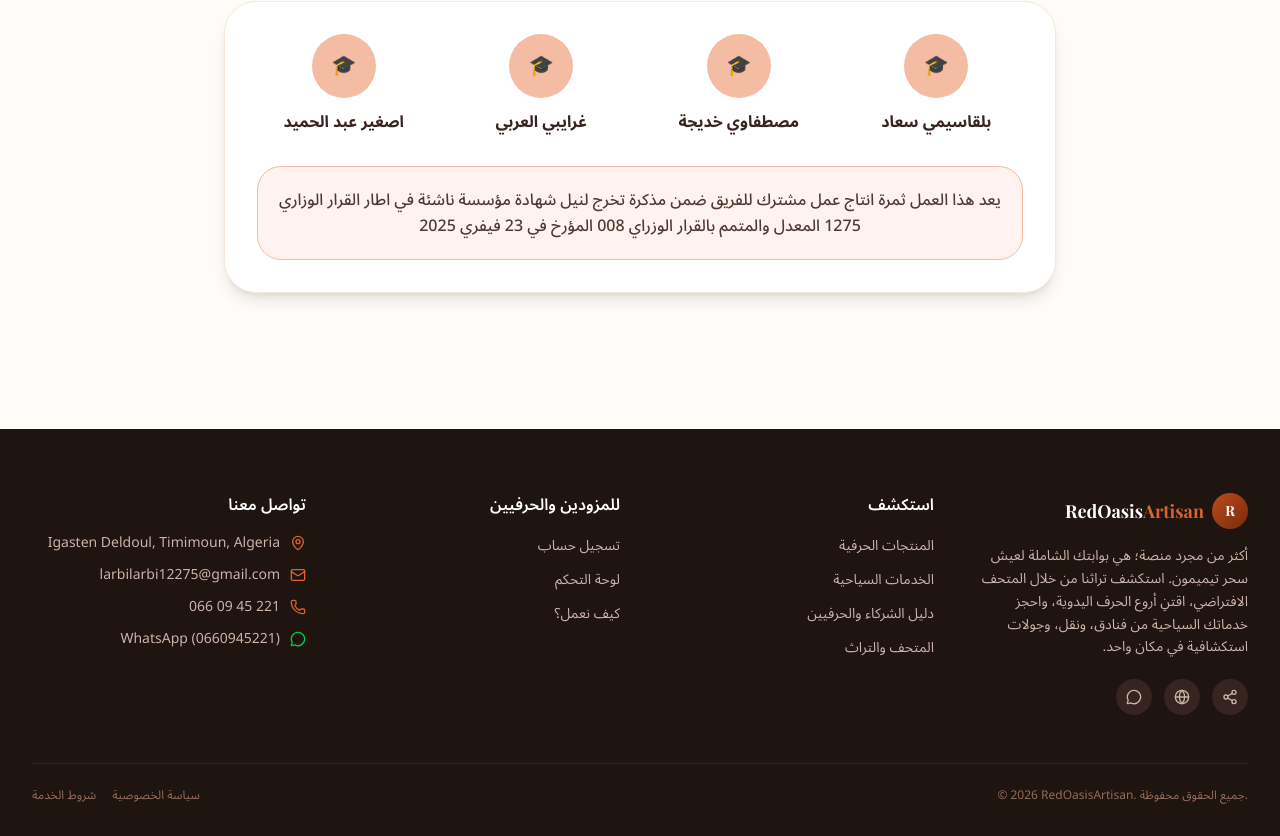
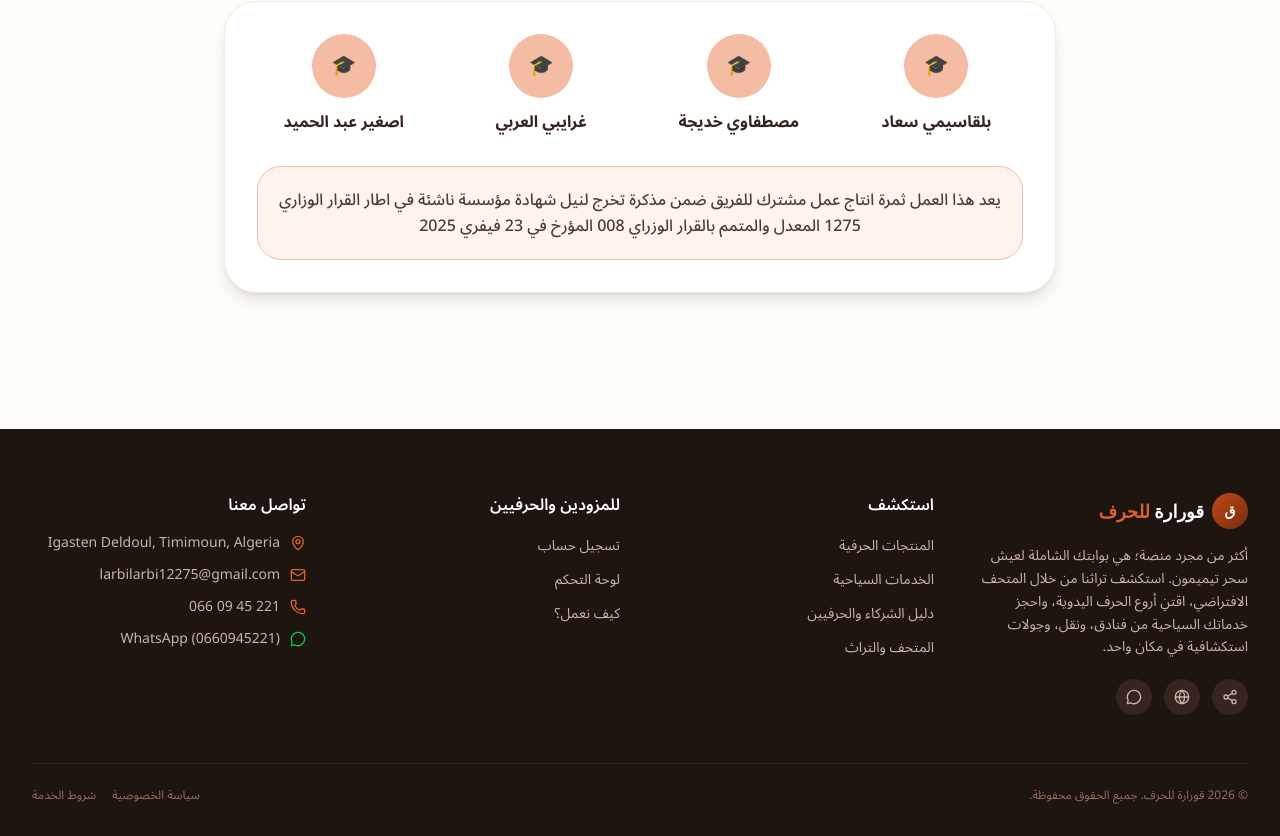
Before and after one commit to oasisredstore/ors, a Next.js app: page /ar/about in a window 1280 px wide. Shown: the part 3361-4197 px from the top of the page. Built offline with nearby package versions, Linux system fonts and the light colour scheme; no server answers; the database is empty; a web font is replaced by a local one.

Commit message:
chore: rebrand all UI to Gourara Crafts

```diff
--- a/messages/ar.json
+++ b/messages/ar.json
@@ -40,7 +40,7 @@
       "viewAll": "عرض جميع الحرفيين"
     },
     "why": {
-      "title": "لماذا ريد أوزيس أرتيزان؟",
+      "title": "لماذا قورارة للحرف؟",
       "authentic": {
         "title": "100% أصيل",
         "desc": "كل منتج مصنوع يدوياً من قبل حرفيين محليين موثقين من تيميمون"
@@ -62,7 +62,7 @@
       "title": "قصتنا",
       "subtitle": "من قلب الصحراء الجزائرية",
       "p1": "تيميمون، جوهرة الصحراء الجزائرية، تحتضن منذ آلاف السنين حرفيين موهوبين ينسجون قصص التراث في كل إبداع يصنعونه.",
-      "p2": "ريد أوزيس أرتيزان وُلد من شغف بالحفاظ على هذا الإرث الثمين وتقديمه للعالم. نحن نجمع بين الأصالة والحداثة لنعرض أجمل ما أبدعته أيدي حرفيي الصحراء.",
+      "p2": "قورارة للحرف وُلدت من شغف بالحفاظ على هذا الإرث الثمين وتقديمه للعالم. نحن نجمع بين الأصالة والحداثة لنعرض أجمل ما أبدعته أيدي حرفيي الصحراء.",
       "p3": "كل منتج في معرضنا هو قطعة فنية فريدة، تجسّد مهارة الحرفي وعمق ثقافة الصحراء الجزائرية."
     }
   },
--- a/messages/en.json
+++ b/messages/en.json
@@ -40,7 +40,7 @@
       "viewAll": "View All Artisans"
     },
     "why": {
-      "title": "Why RedOasisArtisan?",
+      "title": "Why Gourara Crafts?",
       "authentic": {
         "title": "100% Authentic",
         "desc": "Every product is handmade by verified local artisans from Timimoun"
@@ -62,7 +62,7 @@
       "title": "Our Story",
       "subtitle": "From the heart of the Algerian Sahara",
       "p1": "Timimoun, the jewel of the Algerian Sahara, has for thousands of years been home to talented artisans who weave stories of heritage into every creation.",
-      "p2": "RedOasisArtisan was born from a passion for preserving this precious legacy and presenting it to the world. We bridge authenticity and modernity to showcase the finest creations of Saharan craftspeople.",
+      "p2": "Gourara Crafts was born from a passion for preserving this precious legacy and presenting it to the world. We bridge authenticity and modernity to showcase the finest creations of Saharan craftspeople.",
       "p3": "Every product in our gallery is a unique work of art, embodying the artisan's skill and the depth of Algerian Saharan culture."
     }
   },
--- a/src/actions/auth.actions.ts
+++ b/src/actions/auth.actions.ts
@@ -211,7 +211,7 @@ export async function artisanRegisterAction(formData: FormData) {
   // Automated Subscription Fee Message
   const adminUser = await prisma.user.findFirst({ where: { role: "ADMIN" } });
   if (adminUser && user.artisan) {
-    const subFeeMsg = `مرحباً بك في منصة RedOasisArtisan! يرجى دفع حقوق الاشتراك الرمزية لتفعيل حسابك والاستفادة من كافة الخدمات.\n\nWelcome to RedOasisArtisan! Please pay the symbolic subscription fee to activate your account and benefit from all services.`;
+    const subFeeMsg = `مرحباً بك في منصة قورارة للحرف! يرجى دفع حقوق الاشتراك الرمزية لتفعيل حسابك والاستفادة من كافة الخدمات.\n\nWelcome to Gourara Crafts! Please pay the symbolic subscription fee to activate your account and benefit from all services.`;
     await prisma.conversation.create({
       data: {
         touristId: adminUser.id,
@@ -325,7 +325,7 @@ export async function providerRegisterAction(formData: FormData) {
   // Automated Subscription Fee Message
   const adminUser = await prisma.user.findFirst({ where: { role: "ADMIN" } });
   if (adminUser && user.serviceProvider) {
-    const subFeeMsg = `مرحباً بك في منصة RedOasisArtisan! يرجى دفع حقوق الاشتراك الرمزية لتفعيل حسابك والاستفادة من كافة الخدمات.\n\nWelcome to RedOasisArtisan! Please pay the symbolic subscription fee to activate your account and benefit from all services.`;
+    const subFeeMsg = `مرحباً بك في منصة قورارة للحرف! يرجى دفع حقوق الاشتراك الرمزية لتفعيل حسابك والاستفادة من كافة الخدمات.\n\nWelcome to Gourara Crafts! Please pay the symbolic subscription fee to activate your account and benefit from all services.`;
     await prisma.conversation.create({
       data: {
         touristId: adminUser.id,
--- a/src/app/[locale]/artisans/[slug]/page.tsx
+++ b/src/app/[locale]/artisans/[slug]/page.tsx
@@ -18,7 +18,7 @@ export async function generateMetadata({ params }: ArtisanProfilePageProps) {
   const artisan = await prisma.artisan.findUnique({ where: { slug } });
   if (!artisan) return { title: "Artisan Not Found" };
   return {
-    title: `${artisan.shopName} — RedOasisArtisan`,
+    title: `${artisan.shopName} — قورارة للحرف`,
     description: artisan.bio || `Shop handmade crafts from ${artisan.shopName}`,
   };
 }
--- a/src/app/[locale]/artisans/page.tsx
+++ b/src/app/[locale]/artisans/page.tsx
@@ -15,7 +15,7 @@ interface ArtisansPageProps {
 export async function generateMetadata({ params }: ArtisansPageProps) {
   const { locale } = await params;
   return {
-    title: locale === "ar" ? "شركاؤنا — ريد أوزيس أرتيزان" : "Our Partners — RedOasisArtisan",
+    title: locale === "ar" ? "شركاؤنا — قورارة للحرف" : "Our Partners — Gourara Crafts",
     description: "Meet the talented local partners from Timimoun, including artisans, guides, and tourism agencies.",
   };
 }
--- a/src/app/[locale]/auth/login/page.tsx
+++ b/src/app/[locale]/auth/login/page.tsx
@@ -53,12 +53,12 @@ export default function LoginPage() {
           {/* Logo */}
           <div className="text-center mb-8">
             <div className="w-14 h-14 rounded-full bg-gradient-to-br from-sand-500 to-clay-700 flex items-center justify-center mx-auto mb-3 shadow-lg">
-              <span className="text-white font-display font-bold text-xl">R</span>
+              <span className="text-white font-display font-bold text-xl">ق</span>
             </div>
             <h1 className="font-display text-2xl font-bold text-clay-800">
               {t("login")}
             </h1>
-            <p className="text-sm text-clay-400 mt-1">RedOasisArtisan</p>
+            <p className="text-sm text-clay-400 mt-1">{locale === 'ar' ? 'قورارة للحرف' : 'Gourara Crafts'}</p>
           </div>
 
           {error && (
--- a/src/app/[locale]/layout.tsx
+++ b/src/app/[locale]/layout.tsx
@@ -37,8 +37,8 @@ const notoArabic = Noto_Sans_Arabic({
 export const metadata: Metadata = {
   manifest: "/manifest.json",
   title: {
-    default: "RedOasisArtisan — Authentic Saharan Handmade Crafts",
-    template: "%s | RedOasisArtisan",
+    default: "قورارة للحرف — Gourara Crafts | Authentic Saharan Handmade",
+    template: "%s | قورارة للحرف",
   },
   description:
     "Discover handcrafted treasures from Timimoun and the Algerian Sahara. Premium authentic pottery, textiles, palm crafts and traditional artisan works.",
@@ -53,7 +53,7 @@ export const metadata: Metadata = {
   ],
   openGraph: {
     type: "website",
-    siteName: "RedOasisArtisan",
+    siteName: "قورارة للحرف — Gourara Crafts",
     // C10 FIX: locale is now set per-page in generateMetadata where the
     // locale param is available. This static fallback covers the root layout.
     locale: "en_US",
--- a/src/app/[locale]/products/page.tsx
+++ b/src/app/[locale]/products/page.tsx
@@ -15,7 +15,7 @@ interface ProductsPageProps {
 export async function generateMetadata({ params }: ProductsPageProps) {
   const { locale } = await params;
   return {
-    title: locale === "ar" ? "السوق الشامل — ريد أوزيس أرتيزان" : "Marketplace — RedOasisArtisan",
+    title: locale === "ar" ? "السوق الشامل — قورارة للحرف" : "Marketplace — Gourara Crafts",
     description: "Browse authentic handmade crafts, tours, accommodations, and more in Timimoun.",
     openGraph: {
       locale: locale === "ar" ? "ar_DZ" : "en_US",
--- a/src/components/layout/Footer.tsx
+++ b/src/components/layout/Footer.tsx
@@ -19,10 +19,10 @@ export function Footer({ locale }: FooterProps) {
           <div className="lg:col-span-1">
             <div className="flex items-center gap-2 mb-4">
               <div className="w-9 h-9 rounded-full bg-gradient-to-br from-sand-500 to-sand-700 flex items-center justify-center">
-                <span className="text-white font-display font-bold text-sm">R</span>
+                <span className="text-white font-display font-bold text-sm">ق</span>
               </div>
               <span className="font-display font-bold text-lg text-white">
-                RedOasis<span className="text-sand-400">Artisan</span>
+                قورارة <span className="text-sand-400">للحرف</span>
               </span>
             </div>
             <p className="text-sm text-clay-300 leading-relaxed mb-5">
@@ -114,8 +114,8 @@ export function Footer({ locale }: FooterProps) {
 
         {/* Bottom Bar */}
         <div className="border-t border-clay-800 pt-6 flex flex-col sm:flex-row items-center justify-between gap-4">
-          <p className="text-xs text-clay-500" dir="ltr">
-            © {new Date().getFullYear()} RedOasisArtisan. {locale === "ar" ? "جميع الحقوق محفوظة." : "All rights reserved."}
+          <p className="text-xs text-clay-500">
+            © {new Date().getFullYear()} {locale === "ar" ? "قورارة للحرف" : "Gourara Crafts"}. {locale === "ar" ? "جميع الحقوق محفوظة." : "All rights reserved."}
           </p>
           <div className="flex items-center gap-4 text-xs text-clay-500">
             <a href="#" className="hover:text-sand-400 transition-colors">{locale === "ar" ? "سياسة الخصوصية" : "Privacy Policy"}</a>
```
